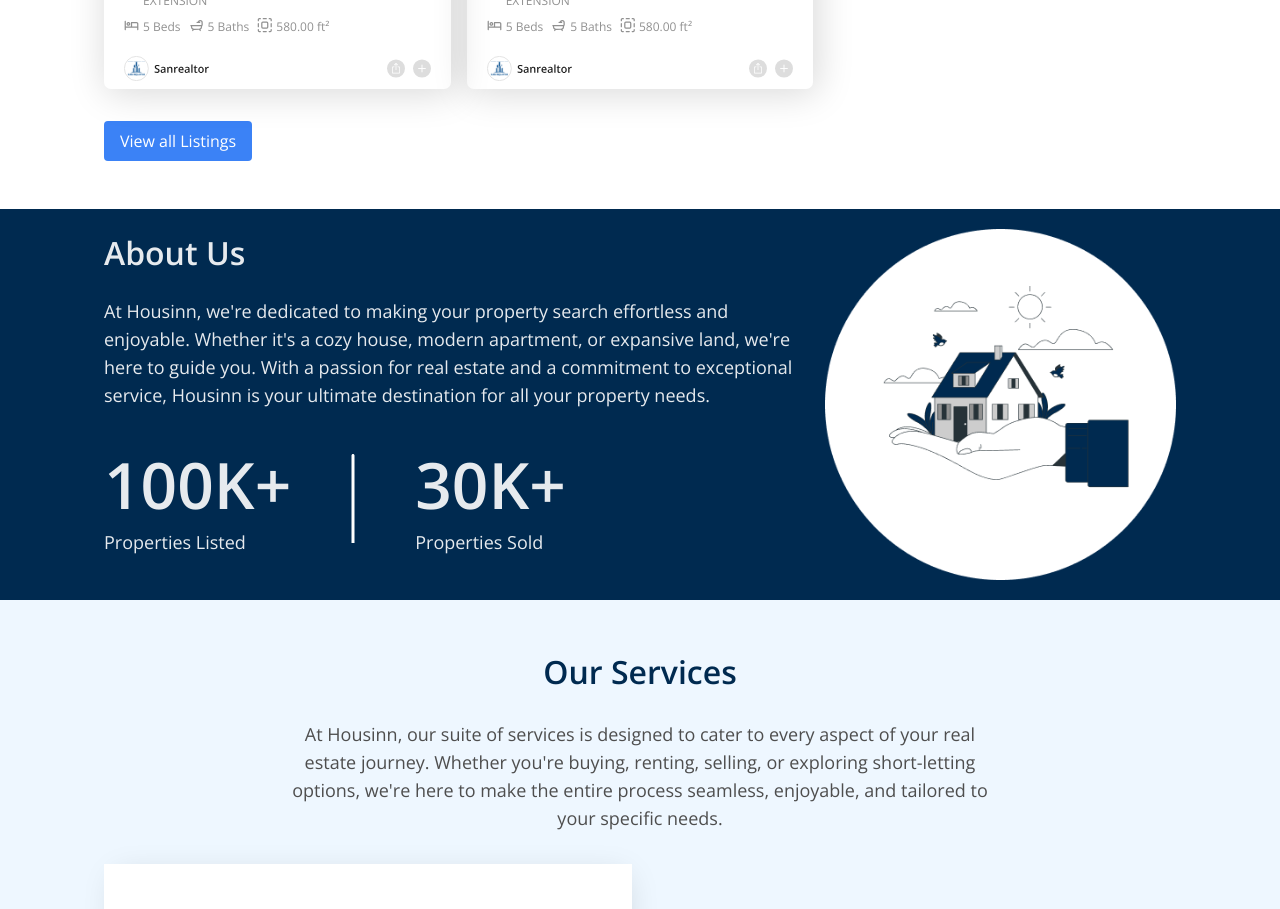
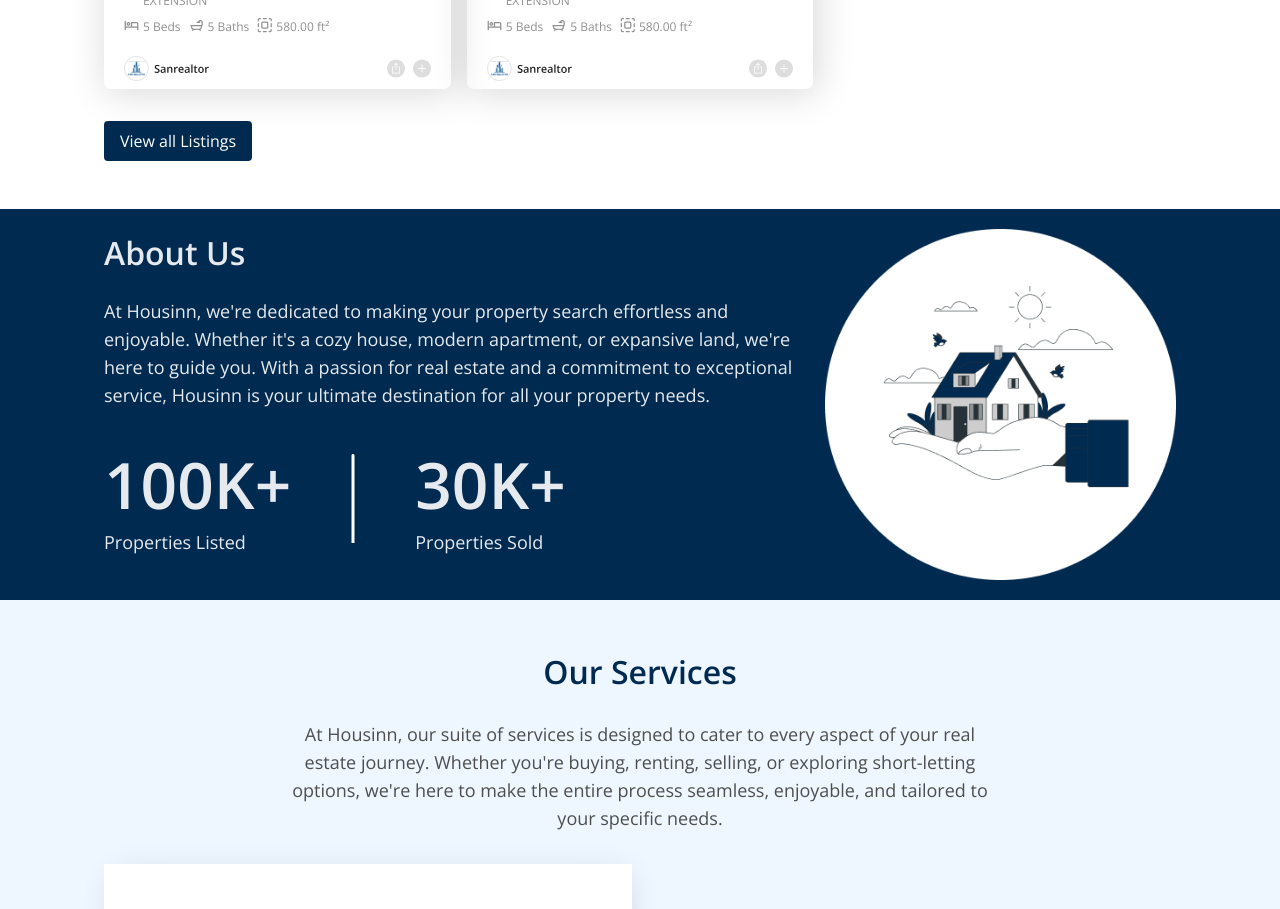
Before and after one commit to colloidOS/Housinn-for-Website, a Next.js app: page / in a window 1280 px wide. Shown: the part 1980-2889 px from the top of the page. Built offline with nearby package versions, Linux system fonts and the light colour scheme.

Commit message:
I finished the property component

```diff
--- a/src/components/ListingsPage.tsx
+++ b/src/components/ListingsPage.tsx
@@ -29,7 +29,7 @@
           <ListingCard key={listing.id} listing={listing} />
         ))}
       </div>
-      <button className="mt-8 px-4 py-2 bg-blue-500 text-white rounded">
+      <button className="mt-8 px-4 py-2 bg-primary text-white rounded">
         View all Listings
       </button>
     </div>
```
